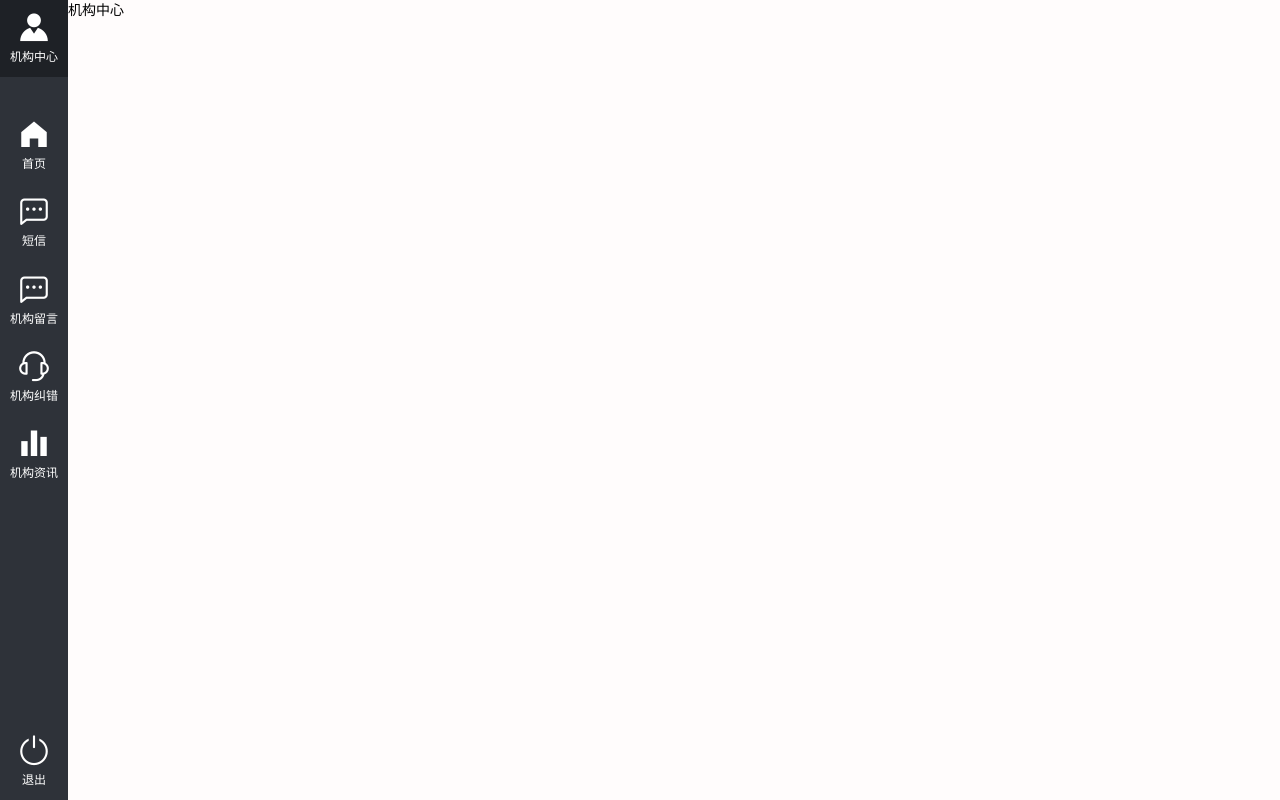
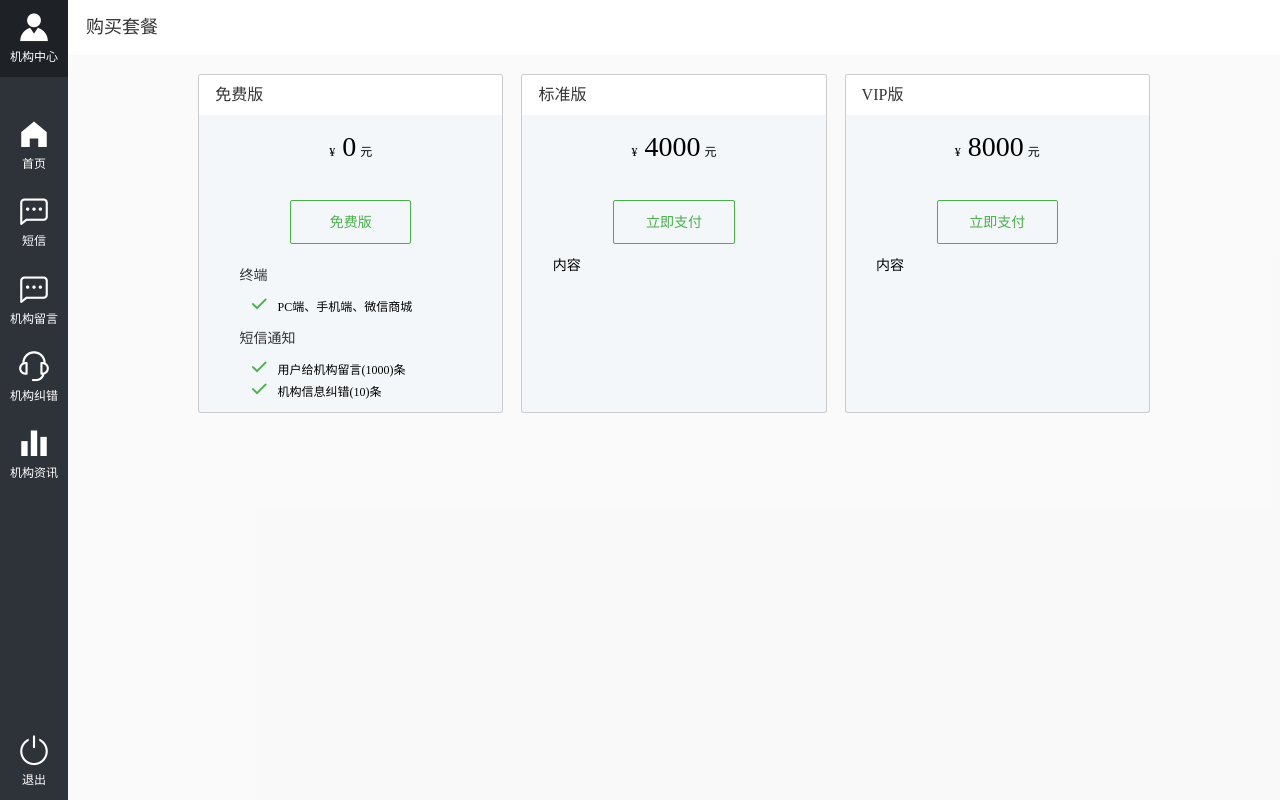
Before and after one commit to shipeifei/dmp-seller-admin, a Vue app: page /seller in a window 1280 px wide. Built offline with nearby package versions, Linux system fonts and the light colour scheme.

Commit message:
[shizh] 添加购买套餐组件

```diff
--- a/src/App.vue
+++ b/src/App.vue
@@ -41,15 +41,16 @@ export default {
 };
 </script>
 
-<style scoped>
+<style lang="less" scoped>
+@background:rgba(238,238,238,0.2);
 .app {
   height: 100%;
   width: 100%;
-  background: #fffcfc;
+  background:@background;
 }
 .page {
   height: 100%;
   width: 100%;
-  background: #fffcfc;
+  background:@background;
 }
 </style>
--- a/src/views/seller/index.vue
+++ b/src/views/seller/index.vue
@@ -1,3 +1,144 @@
 <template>
-    <div>机构中心</div>
+    <div class="seller-page">
+        <div class="seller-title">购买套餐</div>
+        <div class="seller-content-body">
+            <div class="grid-content bg-purple">
+                <p class="version">免费版</p>
+                <div class="seller-state">
+                    <span>¥
+                        <em>0</em>元</span>
+                    <label disabled>免费版</label>
+                </div>
+                <div class="seller-content">
+                    <dl>
+                        <dt>终端</dt>
+                        <dd><i class="el-icon-check"></i>PC端、手机端、微信商城 </dd>
+                    </dl>
+                    <dl>
+                        <dt>短信通知</dt>
+                        <dd><i class="el-icon-check"></i>用户给机构留言(1000)条 </dd>
+                        <dd><i class="el-icon-check"></i>机构信息纠错(10)条 </dd>
+                    </dl>
+                </div>
+            </div>
+            <div class="grid-content bg-purple-light">
+                <p class="version">标准版</p>
+                <div class="seller-state">
+                    <span>¥
+                        <em>4000</em>元</span>
+                    <label>立即支付</label>
+                </div>
+                <div class="seller-content">
+                    内容
+                </div>
+            </div>
+
+            <div class="grid-content bg-purple-consrigh">
+                <p class="version">VIP版</p>
+                <div class="seller-state">
+                    <span>¥
+                        <em>8000</em>元</span>
+                    <label>立即支付</label>
+                </div>
+                <div class="seller-content">
+                    内容
+                </div>
+            </div>
+        </div>
+    </div>
 </template>
+<script>
+export default {};
+</script>
+<style lang="less" scoped>
+.el-icon-check{
+    font-size: 18px;
+    color:#4cae4c;
+    font-weight: bold;
+    margin-right:10px;
+}
+.seller-page {
+  box-sizing: border-box;
+  width: 100%;
+  .seller-title {
+    width: 100%;
+    font-size: 18px;
+    color: #333;
+    padding-left: 1em;
+    height: 55px;
+    background: #fff;
+    line-height: 55px;
+  }
+  .seller-content-body {
+    display: flex;
+    box-sizing: border-box;
+    padding-top: 20px;
+    width: 80%;
+    margin: 0 auto;
+    .grid-content {
+      flex: 1;
+      width: 33%;
+      box-sizing: border-box;
+      padding: 0 0px 10px;
+      margin: 0 10px;
+      background: #f4f7fa;
+      border-radius: 2px;
+      box-shadow: 0 0 0 1px #ccc;
+      .version {
+        border-top-left-radius: 2px;
+        border-top-right-radius: 2px;
+        font-size: 16px;
+        color: #333;
+        line-height: 40px;
+        background-color: #fff;
+        padding-left: 16px;
+        padding-right: 16px;
+      }
+      .seller-state {
+        width: 80%;
+        height: 120px;
+        margin: 10px auto;
+        text-align: center;
+        span,
+        label {
+          display: block;
+        }
+        span {
+          font-size: 12px;
+          em {
+            font-size: 28px;
+            font-style: normal;
+            margin: 0 4px;
+          }
+        }
+        label {
+          height: 44px;
+          line-height: 44px;
+          width: 50%;
+          margin: 30px auto;
+          border-radius: 2px;
+          text-align: center;
+          color: #4cae4c;
+          border: solid 1px #4cae4c;
+        }
+      }
+      .seller-content {
+        width: 80%;
+        margin: 0 auto;
+        dl {
+          padding: 10px 0px 0 10px;
+          dt {
+            font-size: 14px;
+            color: #333;
+            margin-bottom:8px;
+          }
+          dd {
+            font-size: 12px;
+            padding-left:10px;
+          }
+        }
+      }
+    }
+  }
+}
+</style>
```
